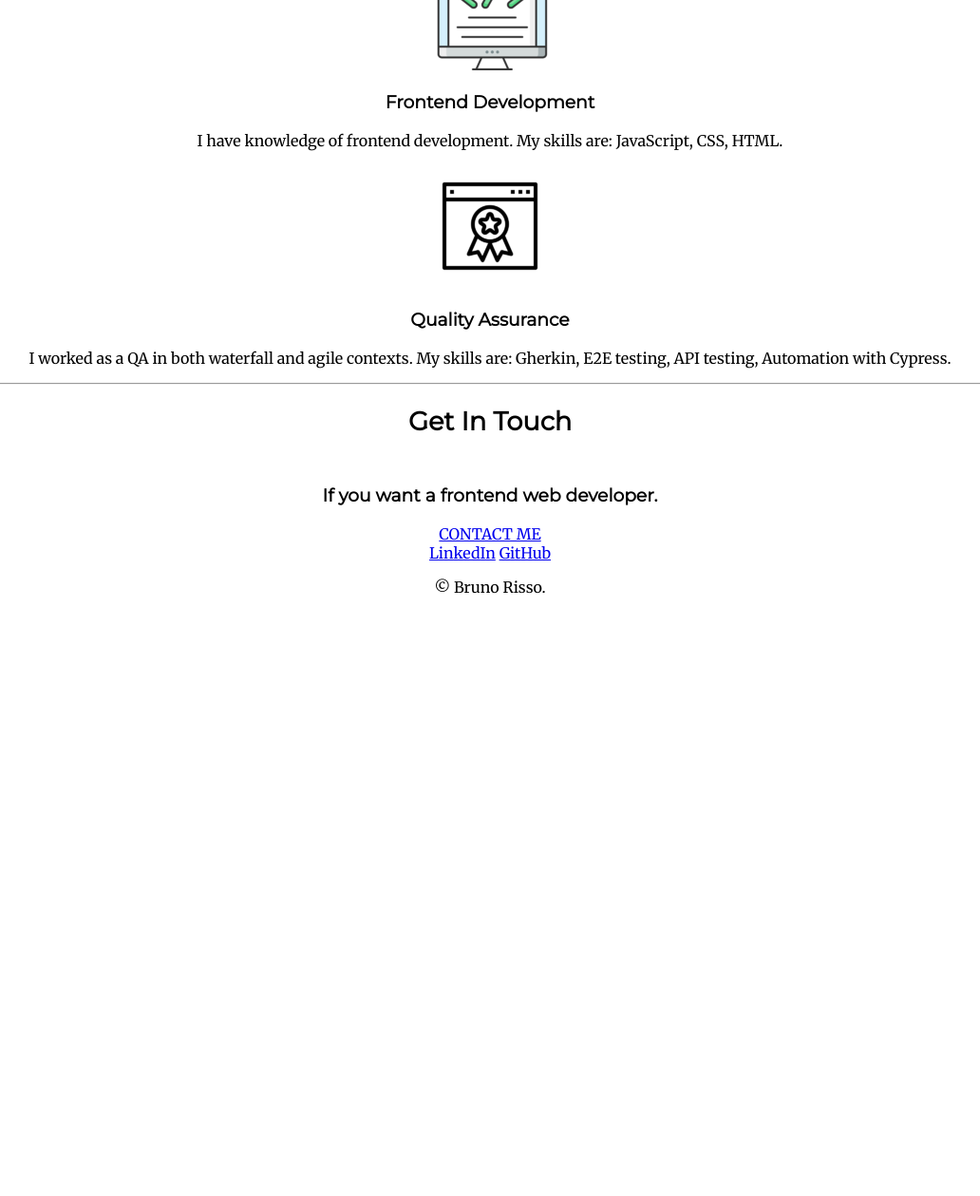
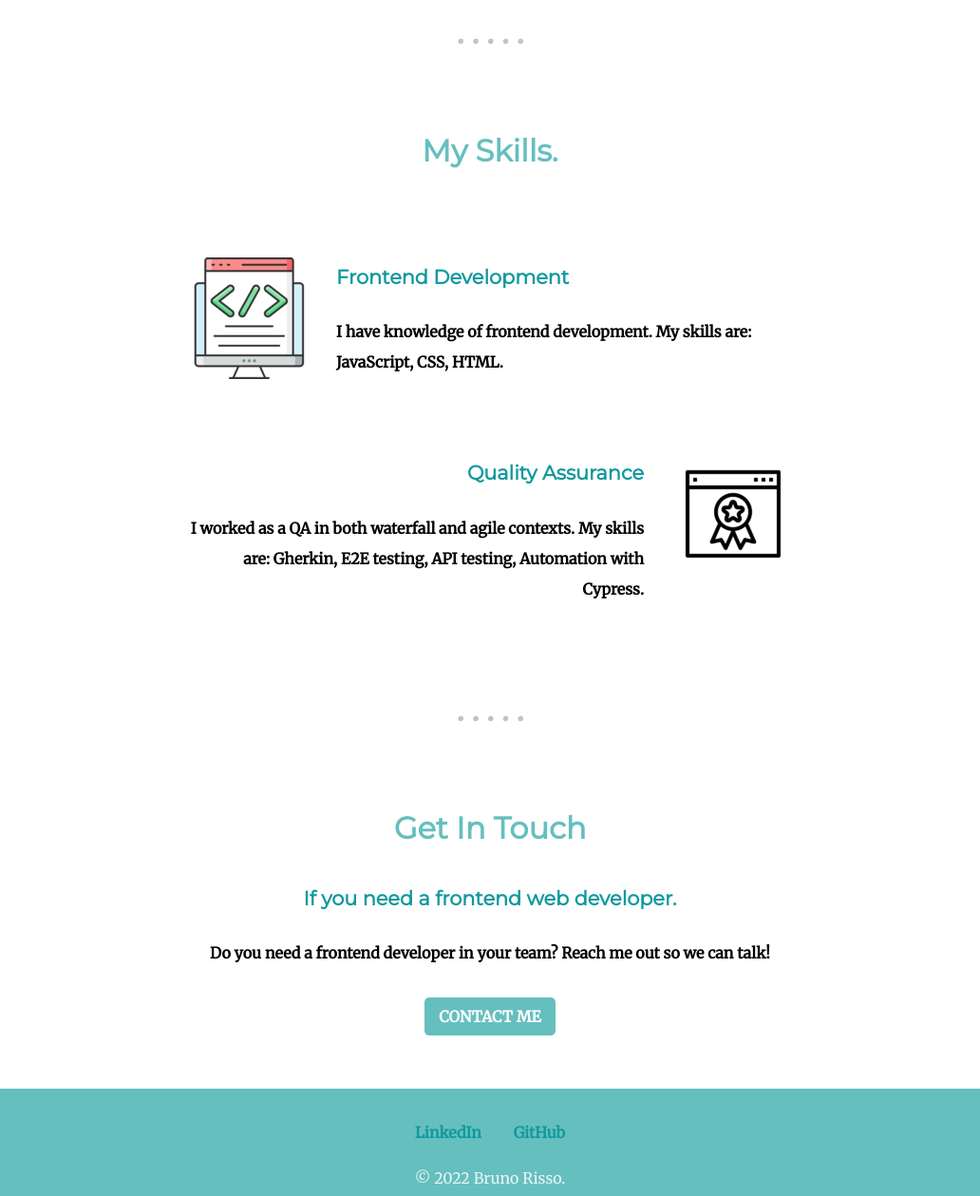
Before and after one commit to BrunoRisso58/my-website, a plain HTML site: page index.html in a window 1280 px wide. Shown: the part 1288-2547 px from the top of the page at 95% size, without its empty margins (124-1156 px from the left). Before the commit the page ends 1932 px from the top, so only its background shows below. Drawn offline with Linux system fonts and the light colour scheme.

Commit message:
Finishing Version 1

```diff
--- a/css/styles.css
+++ b/css/styles.css
@@ -2,10 +2,12 @@ body {
     margin: 0;
     font-family: 'Merriweather', serif;
     text-align: center;
+    line-height: 2;
+    font-weight: bold;
 }
 
 .top-container {
-    background-color: #E2F8F6;
+    background-color: #EAF6F6;
     position: relative;
     padding-top: 100px;
 }
@@ -14,19 +16,26 @@ h1 {
     margin: 50px auto 0 auto;
     font-family: 'Dancing Script', cursive;
     font-size: 5.625rem;
+    color: #66BFBF;
 }
 
 h2 {
-    font-size: 1.7rem;
+    font-family: 'Montserrat', sans-serif;
+    font-size: 2rem;
     margin-bottom: 50px;
+    color: #66BFBF;
+    margin: 0;
 }
 
-h2, h3 {
+h3 {
     font-family: 'Montserrat', sans-serif;
+    font-size: 1.3rem;
+    color: #11999E;
 }
 
-.area {
-    text-decoration: underline;
+a {
+    color: #11999E;
+    text-decoration: none;
 }
 
 .cloud-top {
@@ -41,11 +50,74 @@ h2, h3 {
     left: 300px;
 }
 
+.profile {
+    width: 50%;
+    margin: 60px auto;
+    color: #40514E;
+}
+
 .profile img {
     width: 256px;
     border-radius: 50%;
 }
 
-.skill {
-    width: 128px;
+.skills {
+    margin: 60px auto;
 }
+
+.skill-row {
+    width: 50%;
+    margin: 80px auto;
+    text-align: left;
+}
+
+#skill-img-frontend {
+    float: left;
+    margin-right: 30px;
+}
+
+#skill-img-qa {
+    float: right;
+    margin-left: 30px;
+}
+
+.qa-skill-title, .qa-skill-description {
+    text-align: right;
+}
+
+.contact-me {
+    margin: 60px auto;
+}
+
+.contact-me p {
+    margin-bottom: 35px
+}
+
+.btn {
+    background-color: #66BFBF;
+    color: white;
+    padding: 10px 15px;
+    border-radius: 5px;
+    font-weight: bold;
+}
+
+.bottom-container {
+    background-color: #66BFBF;
+    color: #EAF6F6;
+    font-size: 1rem;
+    font-weight: bold;
+    padding: 30px
+}
+
+.footer-link {
+    padding: 15px;
+}
+
+.bottom-container p {
+    font-weight: normal;
+}
+
+.divisor {
+    color: #40514e55;
+    font-size: 2rem;
+}
--- a/index.html
+++ b/index.html
@@ -18,7 +18,7 @@
       <img class="cloud-top" src="images/cloud.png" alt="cloud">
       <div class="introduce">
         <h1>I'm Bruno.</h1>
-            <h2>a <span class="area">frontend</span> web developer.</h2>
+        <h2>a frontend web developer.</h2>
       </div>
       <img class="cloud-bottom" src="images/cloud.png" alt="cloud">
       <img src="images/mountain.png" alt="moutain">
@@ -30,24 +30,25 @@
           <h2>Hello.</h2>
           <p>I'm a Frontend Web Developer and QA from Brazil. I'm passionated about development and technology.</p>
         </div>
-        <hr>
+        <p class="divisor">. . . . .</p>
         <div class="skills">
           <h2>My Skills.</h2>
           <div class="skill-row">
-            <img class="skill" src="images/icon-development.png" alt="Computer With Code">
-            <h3>Frontend Development</h3>
-            <p>I have knowledge of frontend development. My skills are: JavaScript, CSS, HTML.</p>
+            <img id="skill-img-frontend" src="images/icon-development.png" alt="Computer With Code">
+            <h3 class="frontend-skill-title">Frontend Development</h3>
+            <p class="frontend-skill-description">I have knowledge of frontend development. My skills are: JavaScript, CSS, HTML.</p>
           </div>
           <div class="skill-row">
-            <img class="skill" src="images/icon-quality.png" alt="Computer With Quality Symbol">
-            <h3>Quality Assurance</h3>
-            <p>I worked as a QA in both waterfall and agile contexts. My skills are: Gherkin, E2E testing, API testing, Automation with Cypress.</p>
+            <img id="skill-img-qa" src="images/icon-quality.png" alt="Computer With Quality Symbol">
+            <h3 class="qa-skill-title">Quality Assurance</h3>
+            <p class="qa-skill-description">I worked as a QA in both waterfall and agile contexts. My skills are: Gherkin, E2E testing, API testing, Automation with Cypress.</p>
           </div>
         </div>
-        <hr>
+        <p class="divisor">. . . . .</p>
         <div class="contact-me">
           <h2>Get In Touch</h2>
-          <h3>If you want a frontend web developer.</h3>
+          <h3>If you need a frontend web developer.</h3>
+          <p>Do you need a frontend developer in your team? Reach me out so we can talk!</p>
           <a class="btn" href="mailto:brunorisso58@gmail.com">CONTACT ME</a>
         </div>
       </div>
@@ -55,7 +56,7 @@
       <div class="bottom-container">
         <a class="footer-link" href="https://www.linkedin.com/in/bruno-risso-923511203/">LinkedIn</a>
         <a class="footer-link" href="https://github.com/BrunoRisso58">GitHub</a>
-        <p>© Bruno Risso.</p>
+        <p>© 2022 Bruno Risso.</p>
       </div>
 
 </body>
```
Lines whose indentation alone changed are shown as unchanged.
